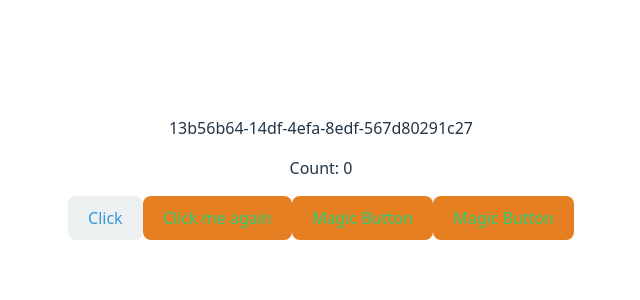
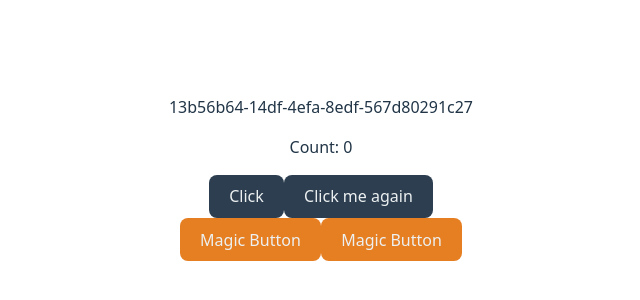
Before and after one commit to patrykomiotek/2a-react, a React (Vite) app: page / in a window 1280 px wide. Shown: the part 230-530 px from the top of the page, without its empty margins (319-959 px from the left). Built offline with nearby package versions, Linux system fonts and the light colour scheme.

Commit message:
feat: with first use effect

```diff
--- a/src/App.tsx
+++ b/src/App.tsx
@@ -32,30 +32,14 @@ function App() {
     <div>
       <Text>{uuid}</Text>
       <Text>Count: {count}</Text>
-      <Button
-        label="Click"
-        onClick={handleClickOne}
-        bgColor="clouds"
-        color="peter-river"
-      />
-      <Button
-        label="Click me again"
-        onClick={handleClickTwo}
-        bgColor="carrot"
-        color="emerald"
-      />
-      <MagicButton
-        label="Magic Button"
-        onClick={handleClickTwo}
-        bgColor="carrot"
-        color="emerald"
-      />
-      <MagicButton
-        label="Magic Button"
-        onClick={handleClickTwo}
-        bgColor="carrot"
-        color="emerald"
-      />
+      <div>
+        <Button label="Click" onClick={handleClickOne} />
+        <Button label="Click me again" onClick={handleClickTwo} />
+      </div>
+      <div>
+        <MagicButton label="Magic Button" onClick={handleClickTwo} />
+        <MagicButton label="Magic Button" onClick={handleClickTwo} />
+      </div>
     </div>
   );
 }
--- a/src/ui/Button.tsx
+++ b/src/ui/Button.tsx
@@ -16,11 +16,16 @@ type Colors = keyof typeof palette;
 
 type Props = {
   label: string;
-  bgColor: Colors;
-  color: Colors;
+  bgColor?: Colors;
+  color?: Colors;
 } & ComponentProps<"button">;
 
-export function Button({ label, bgColor, color, ...rest }: Props) {
+export function Button({
+  label,
+  bgColor = "midnight-blue",
+  color = "clouds",
+  ...rest
+}: Props) {
   const styles = {
     color: palette[color], // emerald | carrot
     backgroundColor: palette[bgColor],
--- a/src/ui/MagicButton.tsx
+++ b/src/ui/MagicButton.tsx
@@ -1,4 +1,4 @@
-import { type ComponentProps, useRef } from "react";
+import { type ComponentProps, useRef, useEffect } from "react";
 
 const palette = {
   emerald: "#2ecc71",
@@ -16,17 +16,30 @@ type Colors = keyof typeof palette;
 
 type Props = {
   label: string;
-  bgColor: Colors;
-  color: Colors;
+  bgColor?: Colors;
+  color?: Colors;
 } & ComponentProps<"button">;
 
-export function MagicButton({ label, bgColor, color, ...rest }: Props) {
+export function MagicButton({
+  label,
+  bgColor = "midnight-blue",
+  color = "clouds",
+  ...rest
+}: Props) {
   const buttonRef = useRef<HTMLButtonElement>(null);
 
   const styles = {
     color: palette[color], // emerald | carrot
     backgroundColor: palette[bgColor],
   };
+
+  useEffect(() => {
+    const myButton = buttonRef.current;
+    if (myButton) {
+      myButton.style.backgroundColor = palette["carrot"];
+      myButton.style.color = palette["clouds"];
+    }
+  }, []);
 
   // onMouseEnter, onMouseLeave
   // onMouseOver, onMouseDown
```
